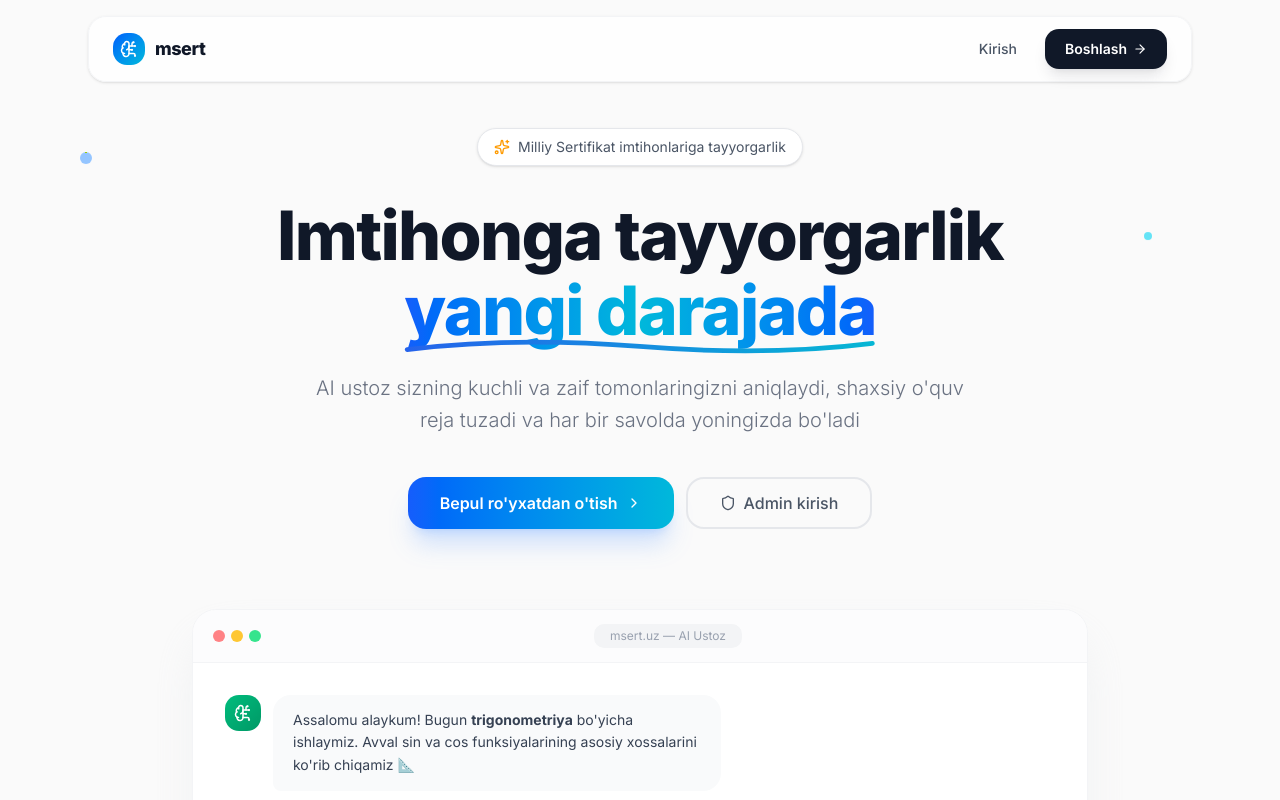
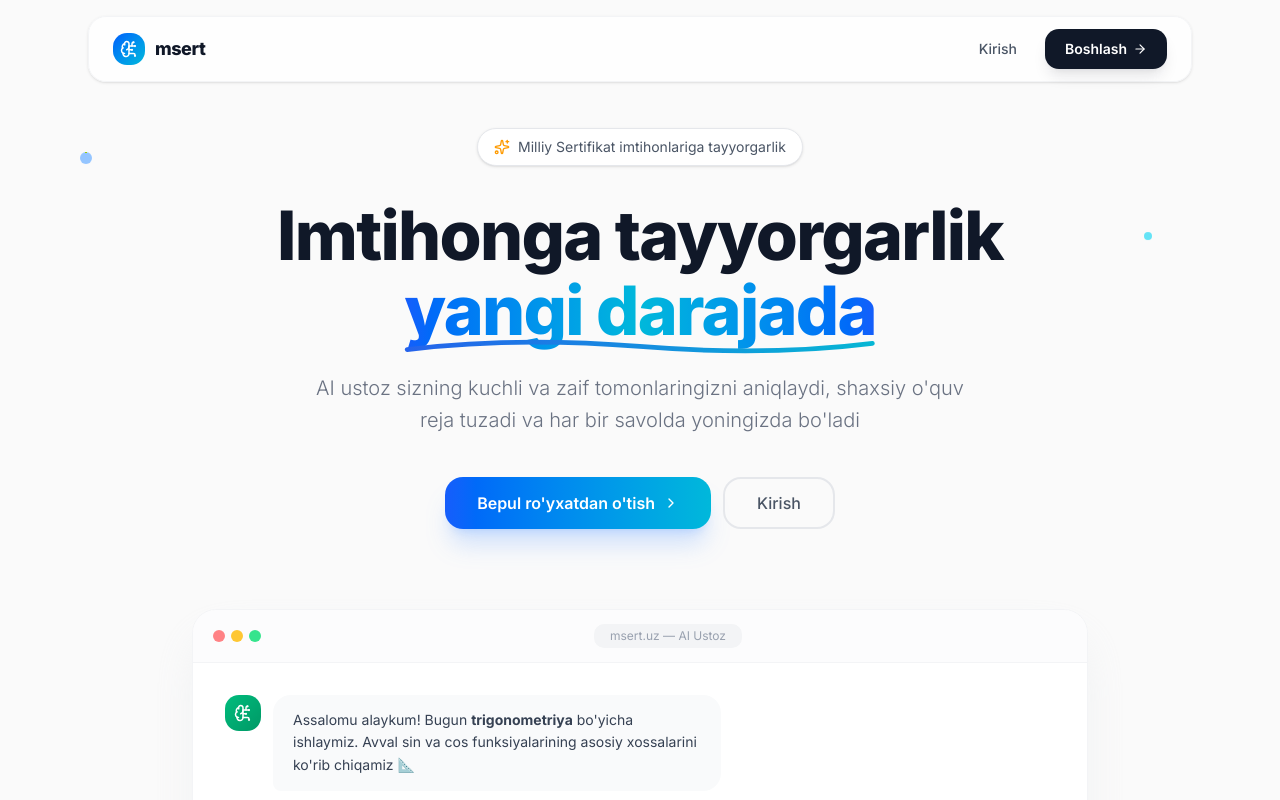
Before and after one commit to ZiyoVer/main, a React (Vite) app in the folder frontend/: page / in a window 1280 px wide. Shown: the top 800 px of the page. Built offline with nearby package versions, Linux system fonts and the light colour scheme.

Commit message:
fix: remove admin button from landing, unify colors, redirect logout to /

```diff
--- a/frontend/src/pages/Admin/AdminPanel.tsx
+++ b/frontend/src/pages/Admin/AdminPanel.tsx
@@ -56,7 +56,7 @@ export default function AdminPanel() {
                         <span className="text-lg font-bold bg-gradient-to-r from-blue-600 to-cyan-500 bg-clip-text text-transparent">msert</span>
                         <span className="text-xs text-gray-400 font-medium">Admin</span>
                     </div>
-                    <button onClick={() => { logout(); nav('/login') }} className="text-sm text-gray-400 hover:text-gray-600">Chiqish</button>
+                    <button onClick={() => { logout(); nav('/') }} className="text-sm text-gray-400 hover:text-gray-600">Chiqish</button>
                 </div>
             </header>
 
--- a/frontend/src/pages/Auth/Login.tsx
+++ b/frontend/src/pages/Auth/Login.tsx
@@ -24,7 +24,7 @@ export default function Login() {
     }
 
     return (
-        <div className="min-h-screen bg-auth flex">
+        <div className="min-h-screen bg-[#fafafa] flex">
             <div className="hidden lg:flex flex-1 bg-mesh-dark items-center justify-center relative overflow-hidden">
                 <div className="absolute top-20 left-10 w-72 h-72 bg-blue-500/10 rounded-full blur-3xl anim-float" />
                 <div className="text-center z-10 anim-up">
--- a/frontend/src/pages/Auth/Register.tsx
+++ b/frontend/src/pages/Auth/Register.tsx
@@ -18,7 +18,7 @@ export default function Register() {
     }
 
     return (
-        <div className="min-h-screen bg-auth flex">
+        <div className="min-h-screen bg-[#fafafa] flex">
             <div className="hidden lg:flex flex-1 bg-mesh-dark items-center justify-center relative overflow-hidden">
                 <div className="absolute bottom-20 right-10 w-96 h-96 bg-emerald-500/8 rounded-full blur-3xl anim-float d2" />
                 <div className="text-center z-10 anim-up">
--- a/frontend/src/pages/Landing.tsx
+++ b/frontend/src/pages/Landing.tsx
@@ -1,5 +1,5 @@
 import { Link } from 'react-router-dom'
-import { BrainCircuit, Sparkles, Target, BarChart3, MessageCircle, BookOpen, Zap, ArrowRight, ChevronRight, Shield, Clock, Trophy } from 'lucide-react'
+import { BrainCircuit, Sparkles, Target, BarChart3, MessageCircle, BookOpen, Zap, ArrowRight, ChevronRight, Clock, Trophy } from 'lucide-react'
 
 export default function Landing() {
     return (
@@ -55,8 +55,8 @@ export default function Landing() {
                             Bepul ro'yxatdan o'tish
                             <ChevronRight className="h-4 w-4 group-hover:translate-x-0.5 transition-transform" />
                         </Link>
-                        <Link to="/admin-login" className="h-13 px-8 flex items-center gap-2 text-base font-medium text-gray-600 border-2 border-gray-200 rounded-2xl hover:border-gray-300 hover:bg-white transition-all">
-                            <Shield className="h-4 w-4" /> Admin kirish
+                        <Link to="/login" className="h-13 px-8 flex items-center gap-2 text-base font-medium text-gray-600 border-2 border-gray-200 rounded-2xl hover:border-gray-300 hover:bg-white transition-all">
+                            Kirish
                         </Link>
                     </div>
                 </div>
--- a/frontend/src/pages/Student/ChatLayout.tsx
+++ b/frontend/src/pages/Student/ChatLayout.tsx
@@ -1,5 +1,6 @@
 import { useState, useEffect, useRef } from 'react'
 import { useNavigate, useParams } from 'react-router-dom'
+import { BrainCircuit } from 'lucide-react'
 import { fetchApi } from '@/lib/api'
 import { useAuthStore } from '@/store/authStore'
 
@@ -100,7 +101,7 @@ export default function ChatLayout() {
                             <p className="text-sm text-white truncate">{user?.name}</p>
                             <p className="text-xs text-gray-500">{user?.role}</p>
                         </div>
-                        <button onClick={() => { logout(); nav('/login') }} className="text-gray-500 hover:text-red-400 text-xs">Chiqish</button>
+                        <button onClick={() => { logout(); nav('/') }} className="text-gray-500 hover:text-red-400 text-xs">Chiqish</button>
                     </div>
                 </div>
             </div>
@@ -134,8 +135,8 @@ export default function ChatLayout() {
                                         <div className="h-8 w-8 bg-gradient-to-br from-emerald-500 to-emerald-600 rounded-xl flex-shrink-0 flex items-center justify-center text-white text-xs font-bold mt-0.5">AI</div>
                                     )}
                                     <div className={`max-w-[80%] px-4 py-3 rounded-2xl text-sm leading-relaxed whitespace-pre-wrap ${m.role === 'user'
-                                            ? 'bg-gradient-to-r from-blue-600 to-cyan-500 text-white rounded-br-md shadow-md'
-                                            : 'bg-white border border-gray-100 text-gray-800 rounded-bl-md shadow-sm'
+                                        ? 'bg-gradient-to-r from-blue-600 to-cyan-500 text-white rounded-br-md shadow-md'
+                                        : 'bg-white border border-gray-100 text-gray-800 rounded-bl-md shadow-sm'
                                         }`}>{m.content}</div>
                                     {m.role === 'user' && (
                                         <div className="h-8 w-8 bg-gradient-to-br from-blue-500 to-blue-600 rounded-xl flex-shrink-0 flex items-center justify-center text-white text-xs font-bold mt-0.5">{user?.name?.[0]}</div>
--- a/frontend/src/pages/Teacher/TeacherPanel.tsx
+++ b/frontend/src/pages/Teacher/TeacherPanel.tsx
@@ -57,7 +57,7 @@ export default function TeacherPanel() {
                         <span className="text-lg font-bold bg-gradient-to-r from-blue-600 to-cyan-500 bg-clip-text text-transparent">msert</span>
                         <span className="text-xs text-gray-400 font-medium">O'qituvchi</span>
                     </div>
-                    <button onClick={() => { logout(); nav('/login') }} className="text-sm text-gray-400 hover:text-gray-600">Chiqish</button>
+                    <button onClick={() => { logout(); nav('/') }} className="text-sm text-gray-400 hover:text-gray-600">Chiqish</button>
                 </div>
             </header>
 
```
Also changed, not shown: 1 other file (tests, documents, lock files or other folders).
